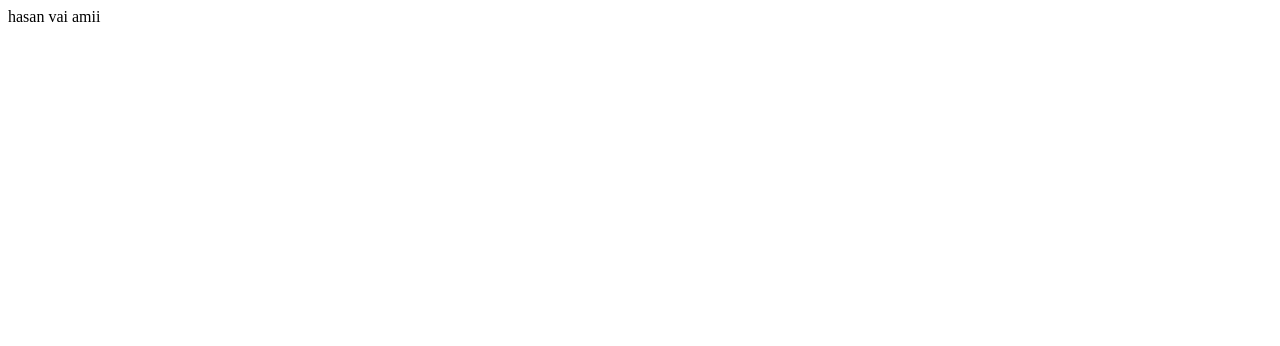
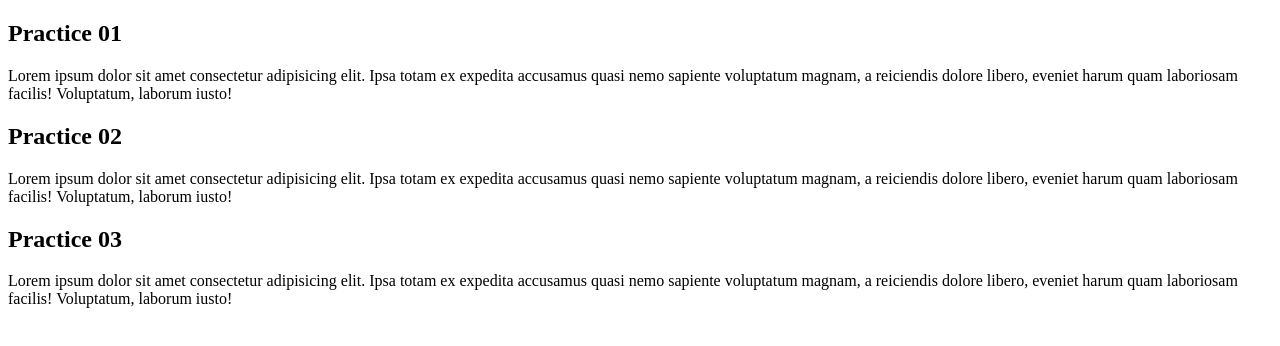
Before and after one commit to HasanxBoos/first-practice-repo, a plain HTML site: page first-practice-repo/index.html in a window 1280 px wide. Drawn offline with Linux system fonts and the light colour scheme.

Commit message:
2nd commit

```diff
--- a/first-practice-repo/index.html
+++ b/first-practice-repo/index.html
@@ -6,6 +6,36 @@
     <title>Document</title>
 </head>
 <body>
-    hasan vai amii
+    <div>
+        <h2>Practice 01</h2>
+        <p>Lorem ipsum dolor
+            sit amet consectetur adipisicing
+            elit. Ipsa totam ex expedita accusamus
+            quasi nemo sapiente voluptatum magnam,
+            a reiciendis dolore libero, eveniet harum
+             quam laboriosam facilis! Voluptatum,
+             laborum iusto!</p>
+    </div>
+    <div>
+        <h2>Practice 02</h2>
+        <p>Lorem ipsum dolor
+            sit amet consectetur adipisicing
+            elit. Ipsa totam ex expedita accusamus
+            quasi nemo sapiente voluptatum magnam,
+            a reiciendis dolore libero, eveniet harum
+             quam laboriosam facilis! Voluptatum,
+             laborum iusto!</p>
+    </div>
+    <div>
+        <h2>Practice 03</h2>
+        <p>Lorem ipsum dolor
+            sit amet consectetur adipisicing
+            elit. Ipsa totam ex expedita accusamus
+            quasi nemo sapiente voluptatum magnam,
+            a reiciendis dolore libero, eveniet harum
+             quam laboriosam facilis! Voluptatum,
+             laborum iusto!</p>
+    </div>
+
 </body>
 </html>
```
